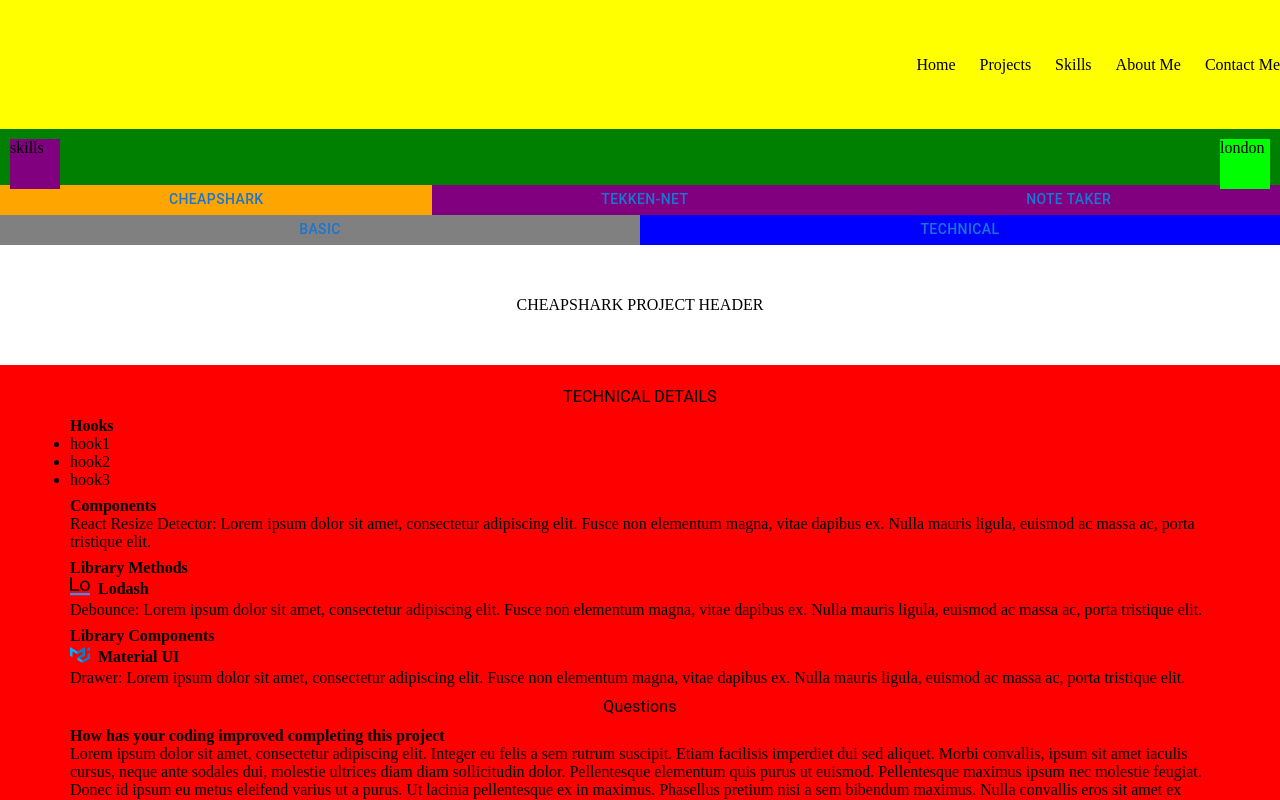
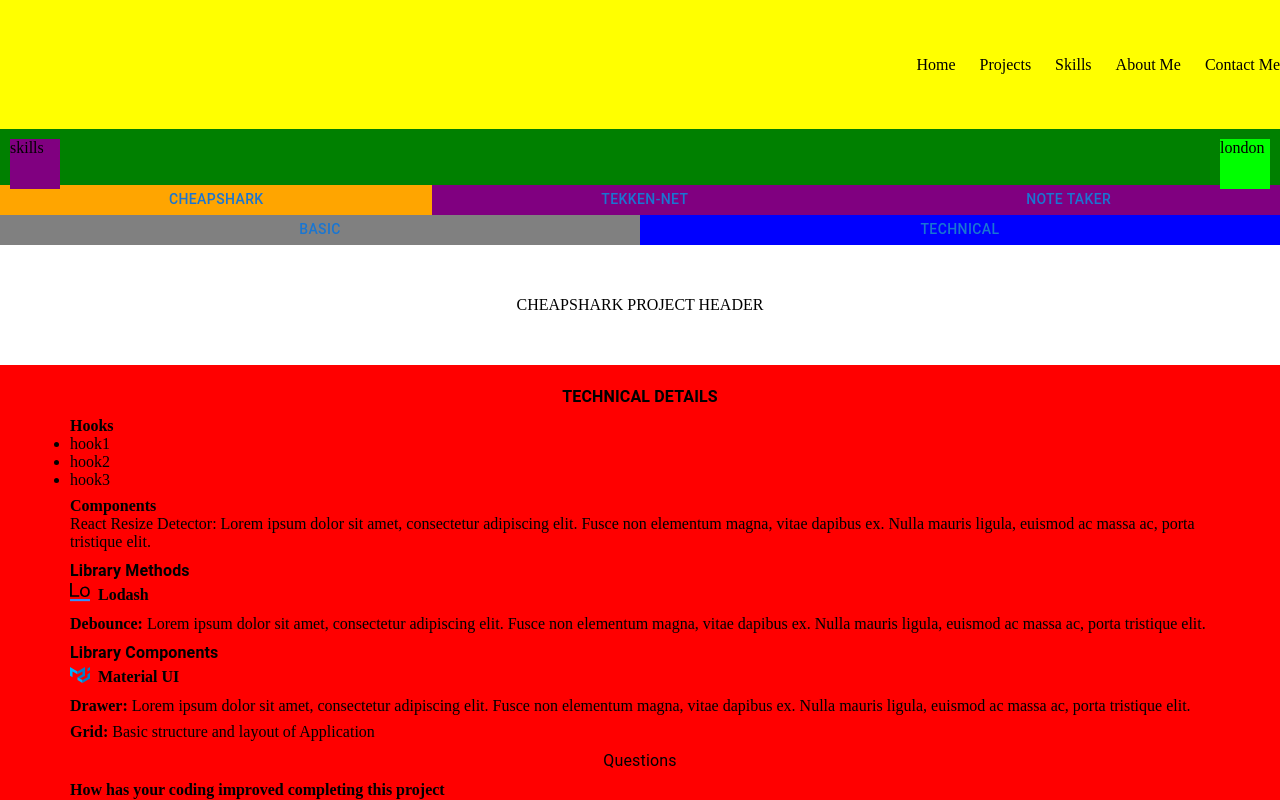
Before and after one commit to aiacuone/portfolio-v3, a Next.js app: page /projects in a window 1280 px wide. Both pictures are taken after a click on the button "TECHNICAL". Shown: the top 800 px of the page. Built offline with nearby package versions, Linux system fonts and the light colour scheme.

Commit message:
minor changes

```diff
--- a/pages/projects.js
+++ b/pages/projects.js
@@ -417,16 +417,18 @@
                 <Grid item>
                   <h4>{name}</h4>
                 </Grid>
-              </Grid>
                 {methodsArr.map((item) => {
                   const method = methods[item]
                   const { name, why } = method
                   return (
-                  <Grid>
-                    <p>{`${name}: ${why} `}</p>
+                    <Grid item>
+                      <p>
+                        <b>{`${name}:`}</b> {`${why}`}
+                      </p>
                     </Grid>
                   )
                 })}
+              </Grid>
             </Grid>
           )
         })
@@ -449,12 +451,18 @@
                 <Grid item>
                   <h4>{name}</h4>
                 </Grid>
-              </Grid>
                 {componentsArr.map((item) => {
                   const component = components[item]
                   const { name, why } = component
-                return <p>{`${name}: ${why} `}</p>
+                  return (
+                    <Grid item>
+                      <p>
+                        <b>{`${name}:`}</b> {`${why} `}
+                      </p>
+                    </Grid>
+                  )
                 })}
+              </Grid>
             </Grid>
           )
         })
@@ -478,7 +486,9 @@
           className={classesRoot.mainDetailsContainer}
           direction="column">
           <Grid item>
-            <Typography textAlign="center">TECHNICAL DETAILS</Typography>
+            <Typography textAlign="center">
+              <b>TECHNICAL DETAILS</b>
+            </Typography>
           </Grid>
           <Grid item>
             <Grid container direction="column">
@@ -513,7 +523,9 @@
             <Grid item>
               <Grid container direction="column">
                 <Grid item>
-                  <h4>Library Methods</h4>
+                  <Typography>
+                    <b>Library Methods</b>
+                  </Typography>
                 </Grid>
                 <Grid item className={classesRoot.text}>
                   <LibraryMethods />
@@ -525,7 +537,9 @@
             <Grid item>
               <Grid container direction="column">
                 <Grid item>
-                  <h4>Library Components</h4>
+                  <Typography>
+                    <b>Library Components</b>
+                  </Typography>
                 </Grid>
                 <Grid item className={classesRoot.text}>
                   <LibraryComponents />
--- a/utils/aboutMeDetails.js
+++ b/utils/aboutMeDetails.js
@@ -1,7 +1,3 @@
-import SportsEsportsIcon from '@mui/icons-material/SportsEsports'
-import WorkIcon from '@mui/icons-material/Work'
-import PersonIcon from '@mui/icons-material/Person'
-import MenuBookIcon from '@mui/icons-material/MenuBook'
 import { images } from '../public/images/aboutMe'
 
 const { hobbies, work, details, story } = images
--- a/utils/projectsDetails.js
+++ b/utils/projectsDetails.js
@@ -56,6 +56,10 @@
               drawer: {
                 name: 'Drawer',
                 why: `Lorem ipsum dolor sit amet, consectetur adipiscing elit. Fusce non elementum magna, vitae dapibus ex. Nulla mauris ligula, euismod ac massa ac, porta tristique elit.`,
+              },
+              grid: {
+                name: 'Grid',
+                why: 'Basic structure and layout of Application',
               },
             },
             methods: {},
```
Also changed, not shown: pages/aboutMe.js (+6 -3 lines). Lines whose indentation alone changed are shown as unchanged.
